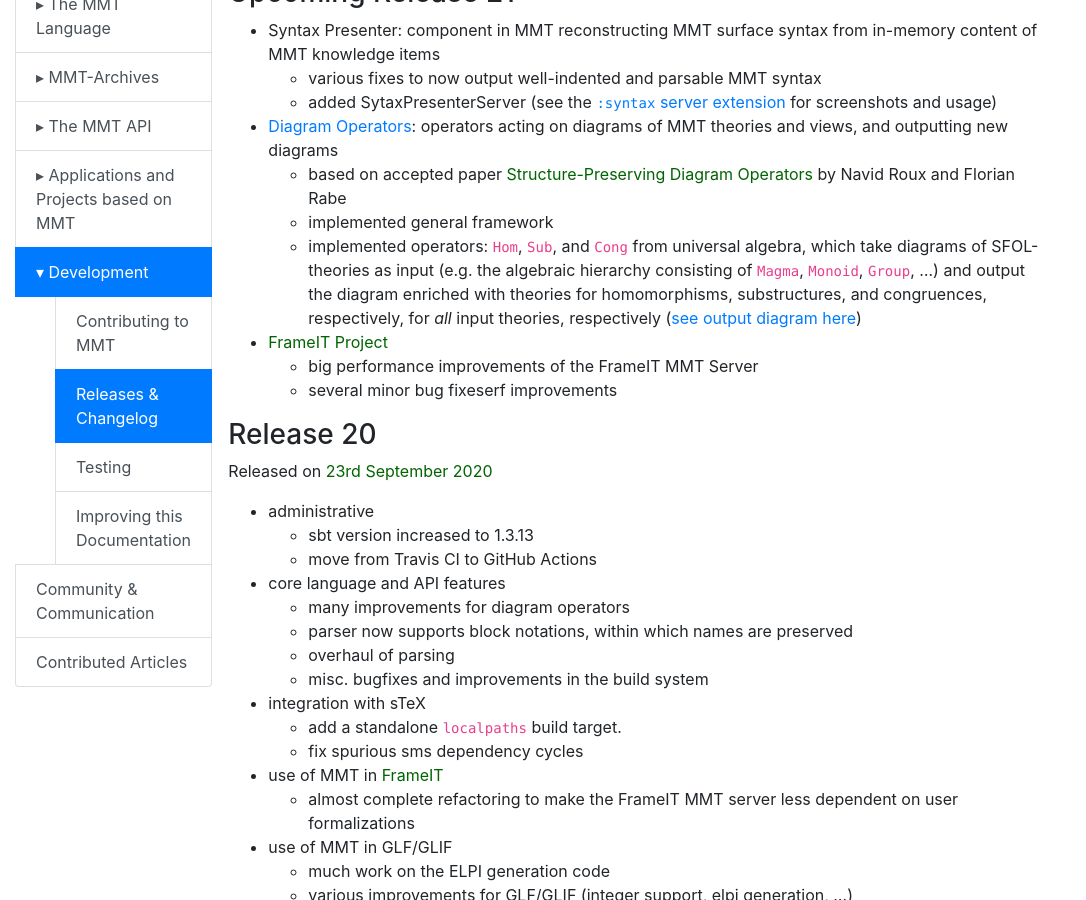
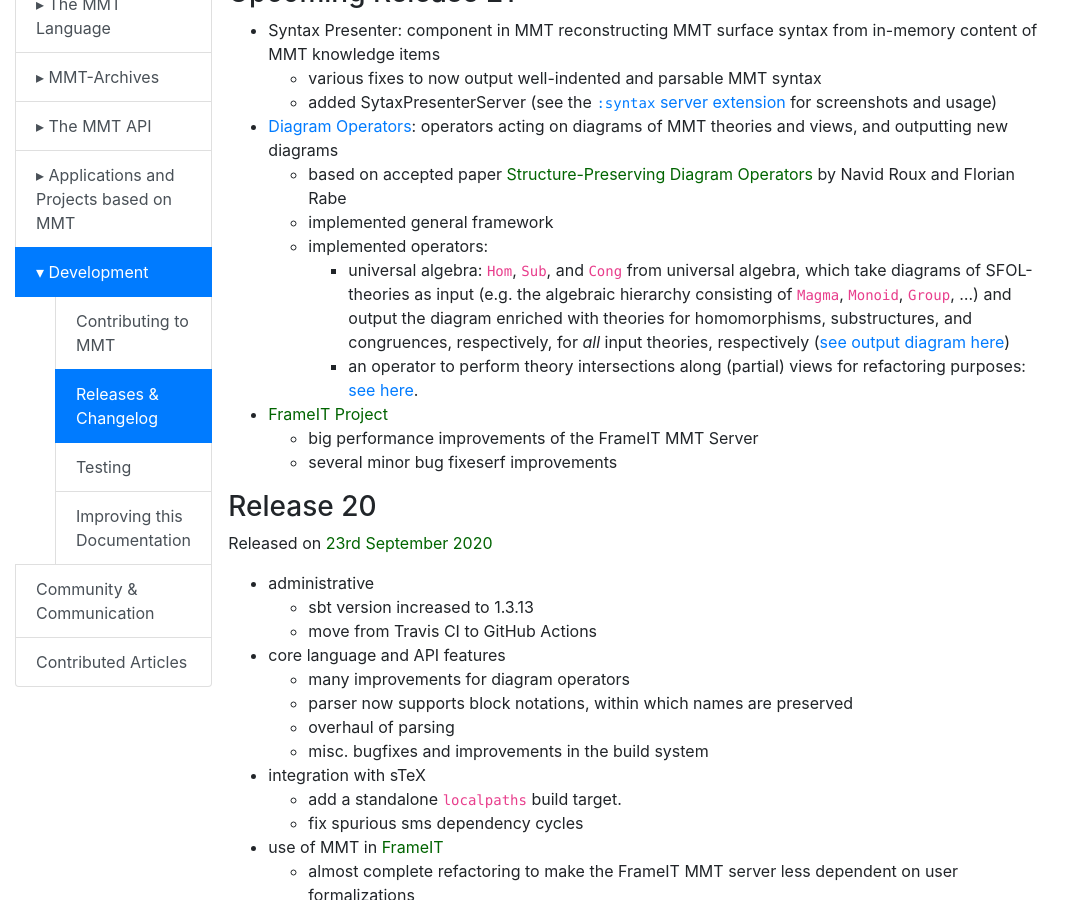
Before and after one commit to UniFormal/uniformal.github.io, a Jekyll site: the page built from doc/development/releases.md, in a window 1280 px wide and 900 px high, scrolled down 327 px. Shown: the whole window, without its empty margins (0-1086 px from the left). Built offline with Jekyll 4.4.1, drawn with Linux system fonts in a browser that asks for light colours.

Commit message:
Update releases.md

```diff
--- a/doc/development/releases.md
+++ b/doc/development/releases.md
@@ -19,7 +19,9 @@ This document contains a changelog of existing as well as upcoming releases.
 - [Diagram Operators](../language/diagrams): operators acting on diagrams of MMT theories and views, and outputting new diagrams
   - based on accepted paper [Structure-Preserving Diagram Operators](https://kwarc.info/people/frabe/Research/RR_diagops_20.pdf) by Navid Roux and Florian Rabe
   - implemented general framework
-  - implemented operators: `Hom`, `Sub`, and `Cong` from universal algebra, which take diagrams of SFOL-theories as input (e.g. the algebraic hierarchy consisting of `Magma`, `Monoid`, `Group`, ...) and output the diagram enriched with theories for homomorphisms, substructures, and congruences, respectively, for *all* input theories, respectively ([see output diagram here](../language/diagrams))
+  - implemented operators:
+     - universal algebra: `Hom`, `Sub`, and `Cong` from universal algebra, which take diagrams of SFOL-theories as input (e.g. the algebraic hierarchy consisting of `Magma`, `Monoid`, `Group`, ...) and output the diagram enriched with theories for homomorphisms, substructures, and congruences, respectively, for *all* input theories, respectively ([see output diagram here](../language/diagrams))
+     - an operator to perform theory intersections along (partial) views for refactoring purposes: [see here](../language/diagrams).
 - [FrameIT Project](https://uframeit.github.io/)
   - big performance improvements of the FrameIT MMT Server
   - several minor bug fixeserf improvements
```
